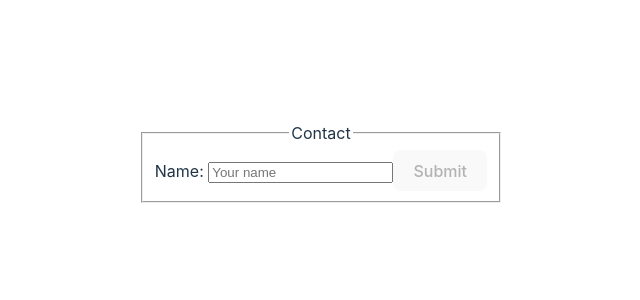
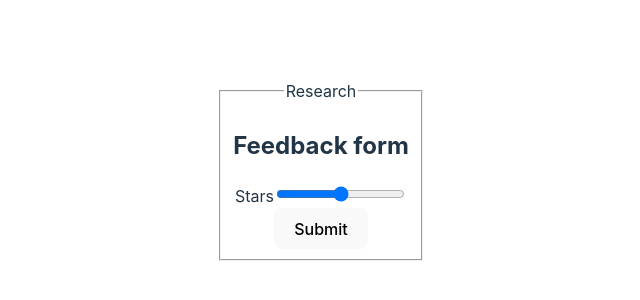
Before and after one commit to legodev/advanced-react, a React (Vite) app: page / in a window 1280 px wide. Shown: the part 230-530 px from the top of the page, without its empty margins (319-959 px from the left). Built offline with nearby package versions, Linux system fonts and the light colour scheme.

Commit message:
Practicing forms

```diff
--- a/src/App.jsx
+++ b/src/App.jsx
@@ -1,48 +1,41 @@
-import { useRef, useState } from 'react'
+import { useState } from 'react'
 import './App.css'
 
 function App() {
-  let inputRef = useRef(null)
-  // const [data,setData] = useState(null)
-  const [data2, setData2] = useState('')
-  let buttonRef = useRef(null)
-  const [dis, setDis] = useState(true)
+  const [stars, setStars] = useState('')
+
   function handleSubmit(e) {
     e.preventDefault()
-    // const inputValue = inputRef.current.value
-    // setData(inputValue)
+    console.log(stars)
+    setStars('')
+  }
 
-    setData2("")
-    // inputRef.current.value = null
+  function handleChange(e) {
+    setStars(e.target.value)
   }
-  function handleChange(e) {
-    setData2(e.target.value)
-  }
+
   return (
-    <>
     <div>
       <form action="" onSubmit={handleSubmit}>
         <fieldset>
-            <legend>Contact</legend>
-            <label htmlFor="name">Name: </label>
+          <legend>Research</legend>
+          <h2>Feedback form</h2>
+          <div>
+            <label htmlFor="stars">Stars</label>
             <input
-              id='name'
-              placeholder="Your name"
-              ref={inputRef}
-              value={data2}
-              type="text"
+              width={200}
+              type="range"
+              name="stars"
+              id=""
+              value={stars}
               onChange={handleChange}
+              max={10}
             />
-            <button disabled={!data2} type="submit">
-              Submit
-            </button>
+          </div>
+          <button type="submit">Submit</button>
         </fieldset>
       </form>
-        {/* <p>{data}</p> */}
-        <p>{data2}</p>
     </div>
-    </>
   )
 }
-
 export default App
```
Lines whose indentation alone changed are shown as unchanged.
